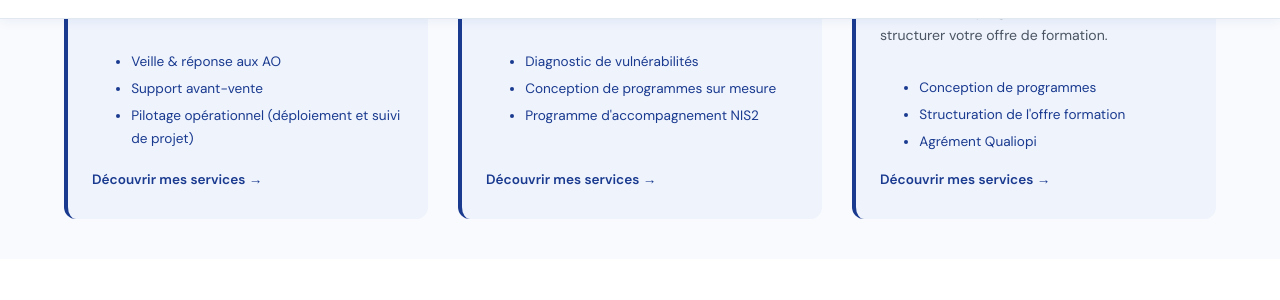
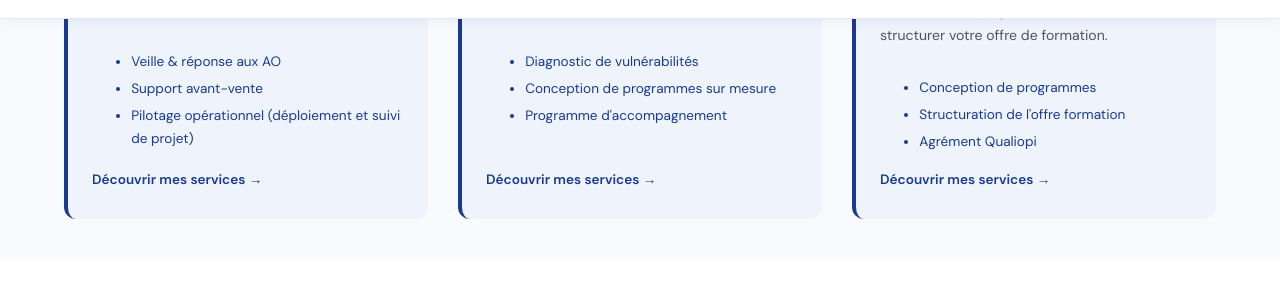
Before and after one commit to ofranchet73/eveis-consulting, a Jekyll site: the page built from index.html, in a window 1280 px wide and 900 px high, scrolled down 488 px. Shown: the part 153-453 px from the top of the window. Built offline with Jekyll 4.4.1, drawn with Linux system fonts in a browser that asks for light colours.

Commit message:
Update index.html

```diff
--- a/index.html
+++ b/index.html
@@ -32,7 +32,7 @@ layout: default
       <ul>
         <li>Diagnostic de vulnérabilités</li>
         <li>Conception de programmes sur mesure</li>
-        <li>Programme d'accompagnement NIS2</li>
+        <li>Programme d'accompagnement</li>
       </ul>
       <a href="/cyber.html" class="home-porte-lien">Découvrir mes services →</a>
     </div>
```
